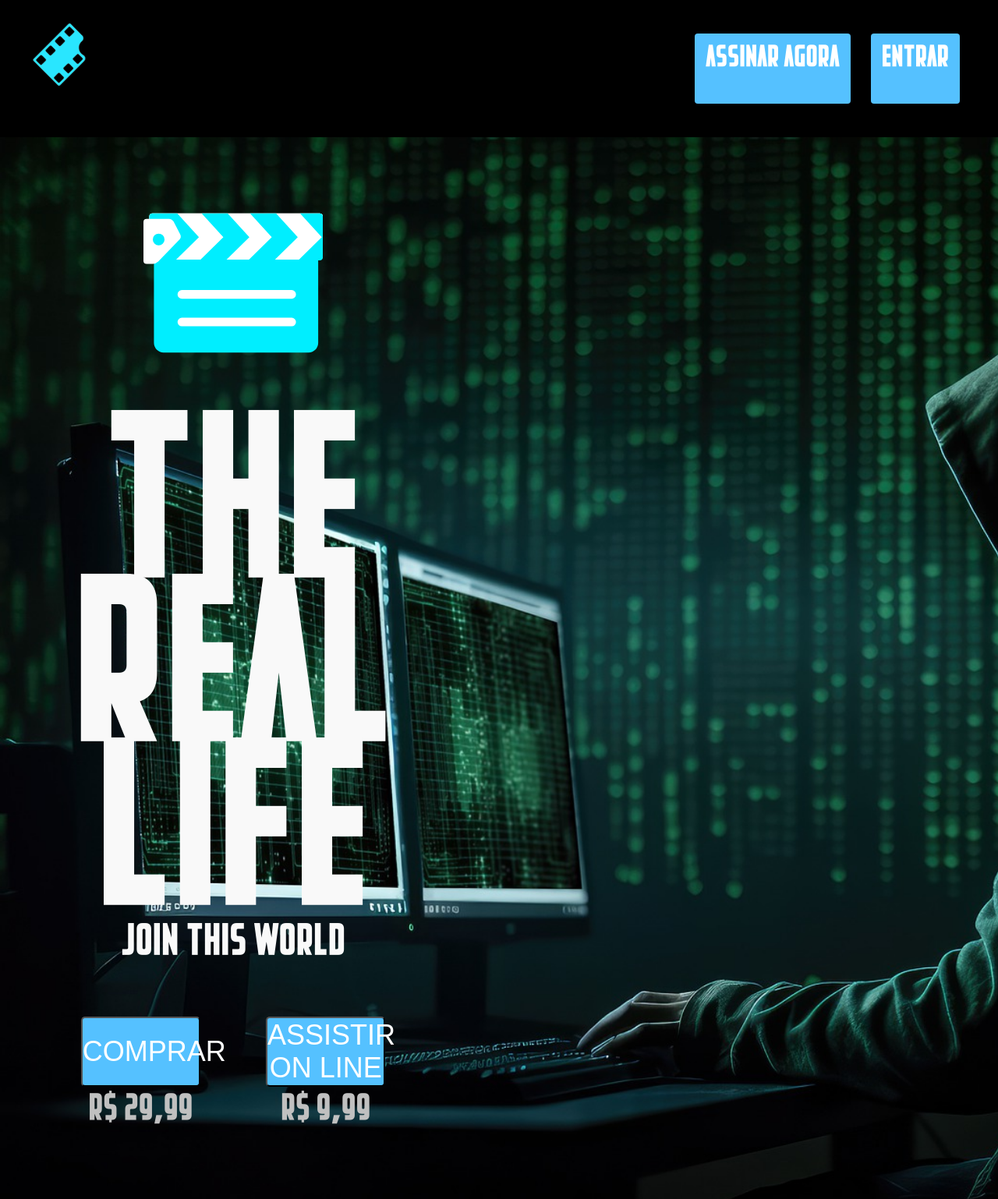
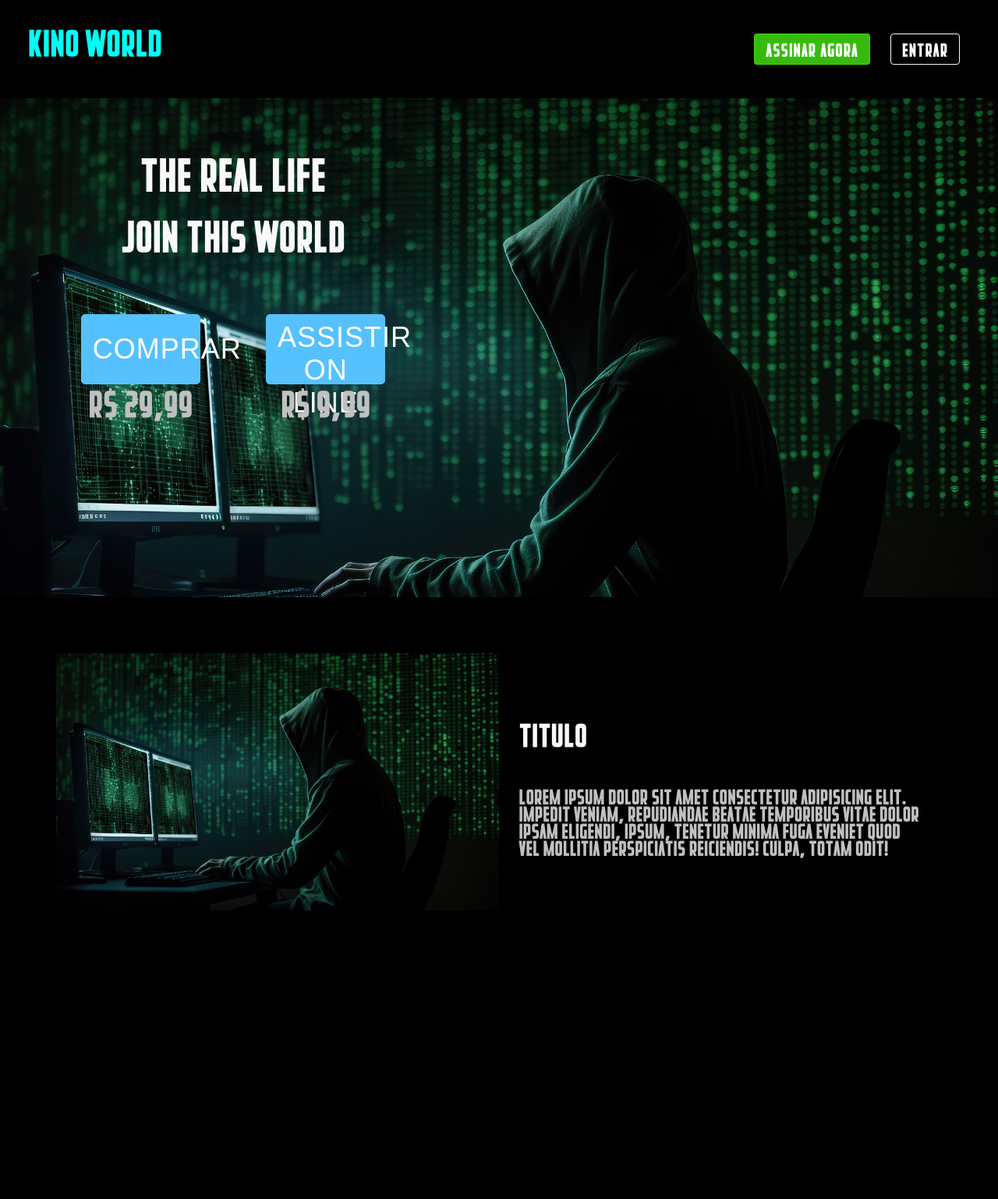
Before and after one commit to Fmachad/p4-landingpage, a website: page index.html in a window 1280 px wide. Shown: the top 1538 px of the page at 78% size. After the commit the page ends 1240 px from the top, so only its background shows below. Drawn offline with nearby package versions, Linux system fonts and the light colour scheme; files that its build step writes are made by us from their sources; files whose address does not match are found by name.

Commit message:
created-file-sobre

```diff
--- a/index.html
+++ b/index.html
@@ -11,24 +11,23 @@
     <body>
         <header class="header">
             <div class="header__container">
-                <h1>
-                    <img class="header__logo" src="./src/images/film-hero.svg" alt="">
+                <h1 class="header__container__principal">
+                    Kino World
                 </h1>
                 <ul class="header__links">
                     <li class="header__links__item">
-                        <a class="button" href="#">Assinar agora</a>
+                        <a class="button button--secondary" href="#">Assinar agora</a>
                     </li>
                     <li class="header__links__item">
-                        <a class="button" href="#">Entrar</a>
+                        <a class="button button--dark" href="#">Entrar</a>
                     </li>
                 </ul>
             </div>
         </header>
+
         <section class="hero">
             <div class="hero__content">
-                <div class="hero__content__branding">
-                    <img src="./src/images/cine-hero.svg" alt="Cinema">
-                </div>
+
                 <h3 class="title--big">
                     The real life
                 </h3>
@@ -36,16 +35,30 @@
                 </p>
                 <ul class="hero__content__access">
                     <li class="hero__content__access__only">
-                        <button>Comprar</button>
+                        <button class="button">Comprar</button>
                         <span>R$ 29,99</span>
                     </li>
                     <li class="hero__content__access__only">
-                        <button>Assistir on line</button>
+                        <button class="button">Assistir on line</button>
                         <span>R$ 9,99</span>
                     </li>
                 </ul>
             </div>
         </section>
+
+        <section class="sobre">
+            <img src="./dist/images/bg-hero.jpg" alt="">
+            <div class="sobre__text_container">
+                <h2 class="title">
+                    Titulo
+                </h2>
+                <p class="text--small">
+                    Lorem ipsum dolor sit amet consectetur adipisicing elit. Impedit veniam, repudiandae beatae
+                    temporibus vitae dolor ipsam eligendi, ipsum, tenetur minima fuga eveniet quod vel mollitia
+                    perspiciatis reiciendis! Culpa, totam odit!
+                </p>
+            </div>
+        </section>
     </body>
 
 </html>
--- a/src/styles/_header.scss
+++ b/src/styles/_header.scss
@@ -4,11 +4,15 @@
         padding: 8px 36px;
         display: flex;
         justify-content: space-between;
-    }
 
-    &__logo {
-        max-width: 80px;
-        width: 100%;
+        &__principal {
+            color: rgb(0, 255, 247);
+            font-size: 2em;
+
+            &:hover {
+                color: aliceblue;
+            }
+        }
     }
 
     &__links {
--- a/src/styles/_hero.scss
+++ b/src/styles/_hero.scss
@@ -3,7 +3,7 @@
 .hero {
     padding: 5.6vw;
     min-height: 80vh;
-    background-image: url(/src/images/bg-hero.jpg);
+    background-image: url(../images/bg-hero.jpg);
     background-size: cover;
     text-align: center;
 
--- /dev/null
+++ b/src/styles/_sobre.scss
@@ -0,0 +1,23 @@
+.sobre {
+    padding: 5.6vw;
+    display: grid;
+    grid-template-columns: 1fr 1fr;
+    align-items: center;
+
+    img {
+        max-width: 100%;
+    }
+
+    &__text_container {
+        padding: 0 2vw;
+
+        h2 {
+            font-size: 28px;
+            margin-bottom: 34px;
+        }
+
+        p {
+            font-size: 18px
+        }
+    }
+}
--- a/src/styles/_variaveis.scss
+++ b/src/styles/_variaveis.scss
@@ -3,4 +3,5 @@ $corTextoPrincipal: silver;
 $corTextoSecundario: #f9f9f9;
 $corTextoButton: #ffffff;
 $corDeFundoBotaoPrimario: rgb(85, 193, 255);
-$corDeFundoBotaoSecundario: rgb(85, 193, 255);
+$corDeFundoBotaoSecundario: rgba(65, 225, 16, 0.832);
+$corDeFundoBotaoDark: #000;
--- a/src/styles/main.scss
+++ b/src/styles/main.scss
@@ -1,6 +1,7 @@
 @use 'variaveis';
 @use 'hero';
 @use 'header';
+@use 'sobre';
 
 @font-face {
     font-family: Coalition_v2;
@@ -50,7 +51,7 @@ body {
 }
 
 .title--big {
-    @include title(200px);
+    @include title(40px);
 }
 
 .title {
@@ -64,18 +65,26 @@ body {
 .button {
     display: block;
     width: 100%;
-    height: 90px;
-    font-size: 26px;
+    height: 40px;
+    font-size: 16px;
     color: variaveis.$corTextoButton;
     background-color: variaveis.$corDeFundoBotaoPrimario;
     text-transform: uppercase;
     border-radius: 4px;
     text-decoration: none;
     padding: 8px 14px;
+    letter-spacing: 1px;
+    border: 1px solid variaveis.$corDeFundoBotaoPrimario;
 
-    letter-spacing: 1px &--secundary {}
+    &--secondary {
+        background-color: variaveis.$corDeFundoBotaoSecundario;
+        border-color: variaveis.$corDeFundoBotaoSecundario;
+    }
 
-    &--dark {}
+    &--dark {
+        background-color: rgba(variaveis.$corDeFundoBotaoDark, 0.8);
+        border-color: variaveis.$corTextoSecundario;
+    }
 }
 
 .link-text {
```
